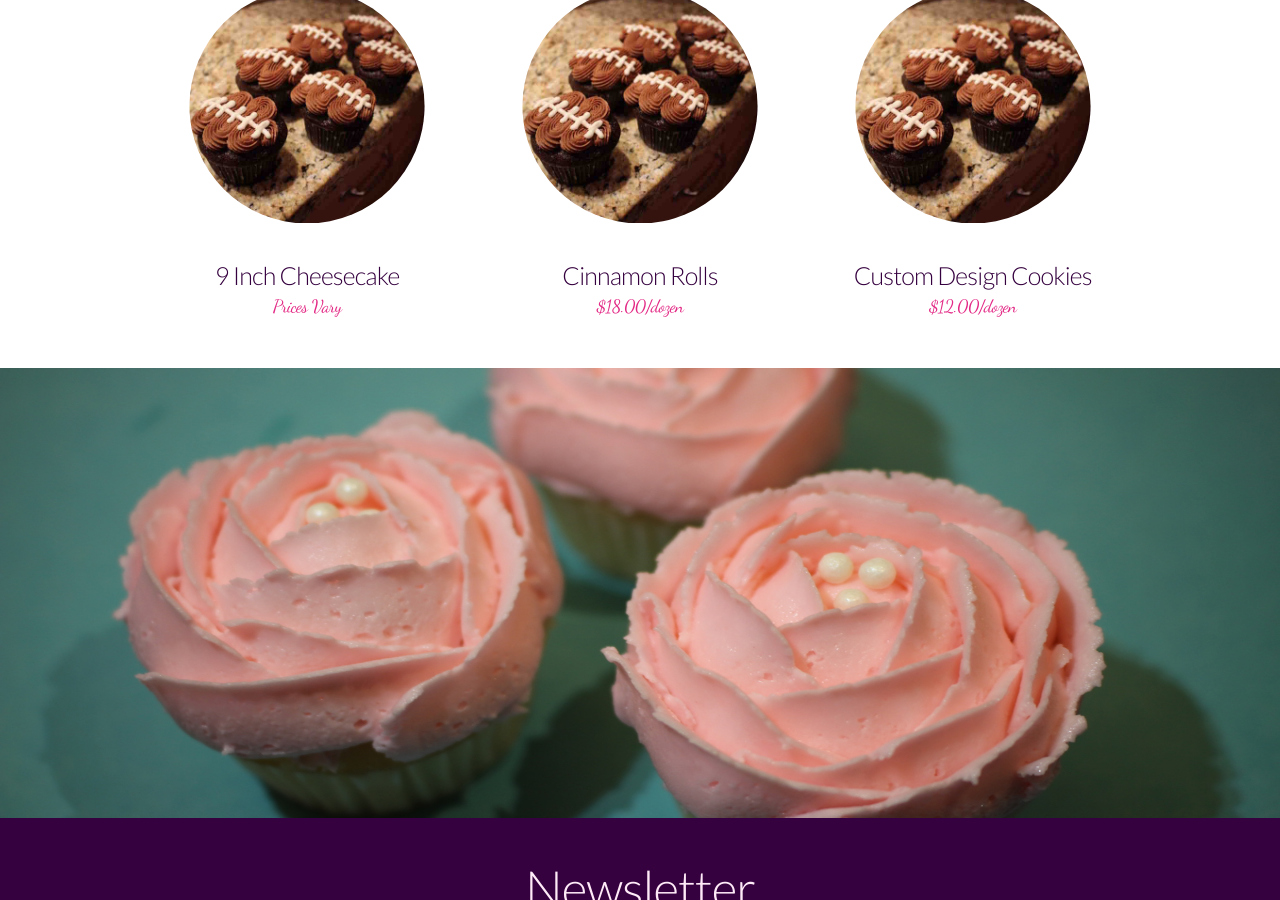
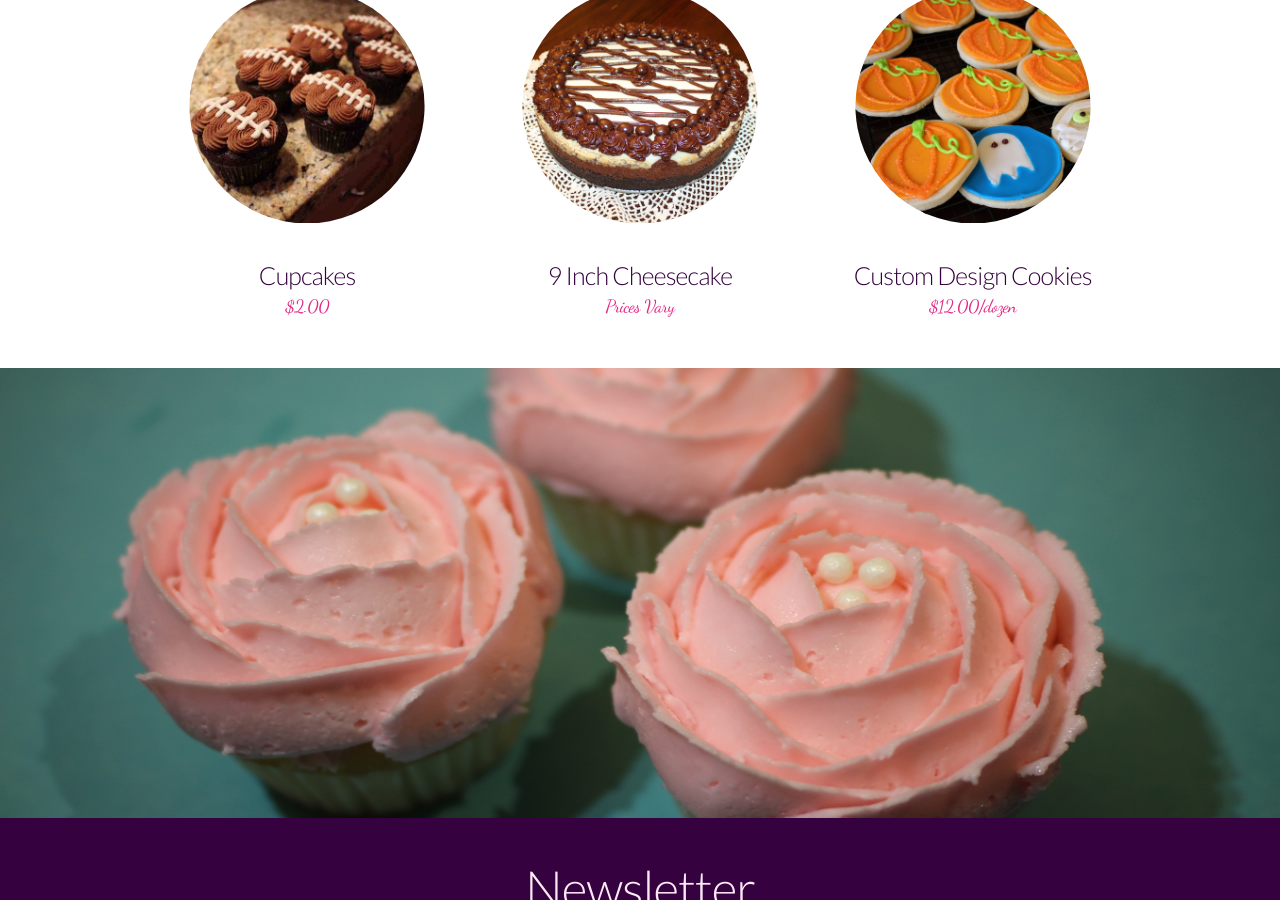
Before and after one commit to bparriott77/blissfull-bites, a Jekyll site: the page built from index.html, in a window 1280 px wide and 900 px high, scrolled down 1086 px. Built offline with Jekyll 4.4.1, drawn with Linux system fonts in a browser that asks for light colours.

Commit message:
Add images to items in store

```diff
--- a/_config.yml
+++ b/_config.yml
@@ -16,53 +16,53 @@ sass:
 menu:
   - title: Jumbo Muffins
     price: $2.00
-    image: /assets/images/dist/football_cupcakes.JPG
+    image: /assets/images/dist/muffins.jpg
     is_featured: false
   - title: Cupcakes
     price: $2.00
     image: /assets/images/dist/football_cupcakes.JPG
-    is_featured: false
+    is_featured: true
   - title: 9 Inch Cheesecake
     price: Prices Vary
-    image: /assets/images/dist/football_cupcakes.JPG
+    image: /assets/images/dist/cheesecake.JPG
     is_featured: true
   - title: Cupcake Sized Cheesecake
     price: $2.50 (minimum 1 dozen)
-    image: /assets/images/dist/football_cupcakes.JPG
+    image: /assets/images/dist/default.jpg
     is_featured: false
   - title: Custom Cake
     price: Prices Vary
-    image: /assets/images/dist/football_cupcakes.JPG
+    image: /assets/images/dist/flower_cake.JPG
     is_featured: false
   - title: Cinnamon Rolls
     price: $18.00/dozen
-    image: /assets/images/dist/football_cupcakes.JPG
-    is_featured: true
+    image: /assets/images/dist/default.jpg
+    is_featured: false
   - title: Custom Design Cookies
     price: $12.00/dozen
-    image: /assets/images/dist/football_cupcakes.JPG
+    image: /assets/images/dist/halloween_cookies.JPG
     is_featured: true
   - title: Brownies & Bars
     price: $15.00/dozen
-    image: /assets/images/dist/football_cupcakes.JPG
+    image: /assets/images/dist/brownies.JPG
     is_featured: false
   - title: Quiches and Pies
     price: $13.00
-    image: /assets/images/dist/football_cupcakes.JPG
+    image: /assets/images/dist/quiche.JPG
     is_featured: false
   - title: Cupcake Bouquets
     price: $30.00
-    image: /assets/images/dist/football_cupcakes.JPG
+    image: /assets/images/dist/cupcake_bouquet.jpg
     is_featured: false
   - title: Cake Pops
     price: $18.00/dozen
-    image: /assets/images/dist/football_cupcakes.JPG
+    image: /assets/images/dist/cake_pops.jpg
     is_featured: false
-  - title: Specialty Break Loafs
+  - title: Specialty Bread Loafs
     price: $8.00
-    image: /assets/images/dist/football_cupcakes.JPG
+    image: /assets/images/dist/default.jpg
     is_featured: false
   - title: Coconut Macaroons
     price: $12.00/dozen
-    image: /assets/images/dist/football_cupcakes.JPG
+    image: /assets/images/dist/default.jpg
     is_featured: false
```
Also changed, not shown: assets/images/dist/brownies.JPG (added), assets/images/dist/cake_pops.jpg (added), assets/images/dist/cheesecake.JPG (added), assets/images/dist/cupcake_bouquet.jpg (added), assets/images/dist/default.jpg (added), assets/images/dist/flower_cake.jpg (added), assets/images/dist/halloween_cookies.JPG (added), assets/images/dist/muffins.jpg (added), assets/images/dist/quiche.jpg (added), assets/images/source/brownies.JPG (added), assets/images/source/cake_pops.jpg (added), assets/images/source/cheesecake.JPG (added), assets/images/source/cupcake_bouquet.jpg (added), assets/images/source/default.jpg (added), 4 more files.
